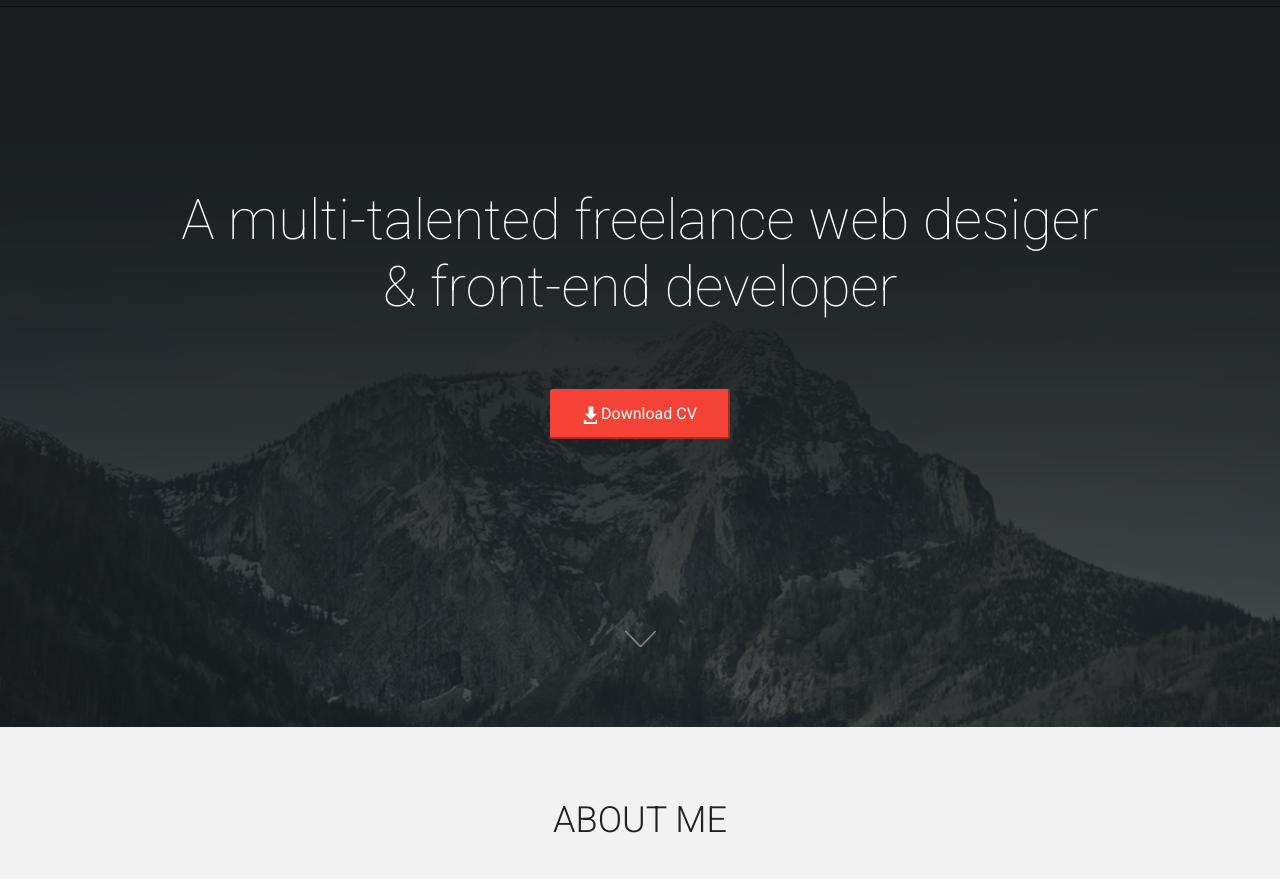
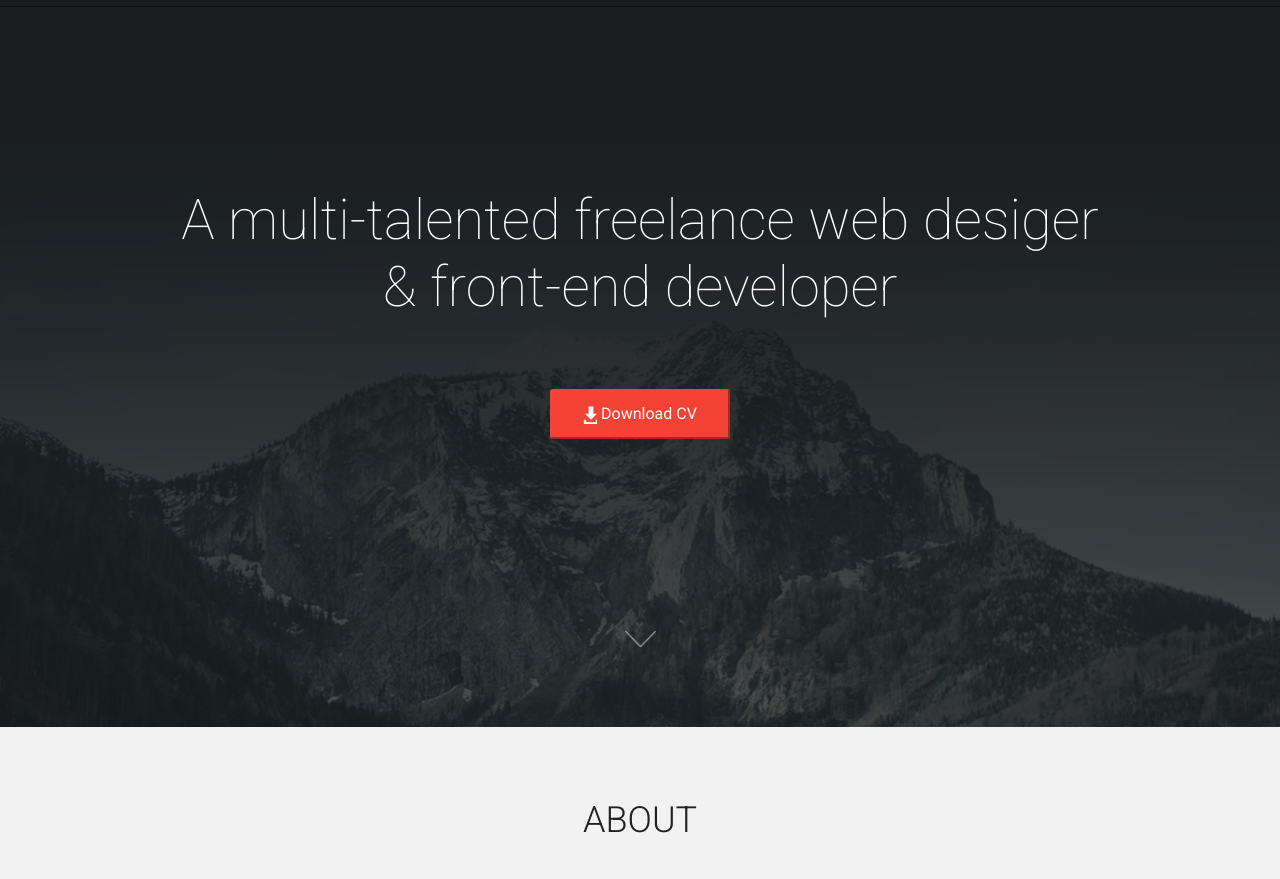
Before and after one commit to miljko1984/port-master, a website: page app/index.html in a window 1280 px wide. Shown: the part 73-952 px from the top of the page. Drawn offline with nearby package versions, Linux system fonts and the light colour scheme; files that its build step writes are made by us from their sources.

Commit message:
first miljko commit

```diff
--- a/app/index.html
+++ b/app/index.html
@@ -79,7 +79,7 @@
     <!-- ABOUT -->
     <div id="about" class="about container-fluid">
         <div class="row">
-            <h3>About Me</h3>
+            <h3>About</h3>
         </div>
         <div class="row">
             <p>Hey, I'm Neeraj kumar. I transform ideas into digital solutions that help clients better<br> connect with their audiences. I believe having a clean and minimal design<br> is the best way to make websites elegant and functional...</p>
```
